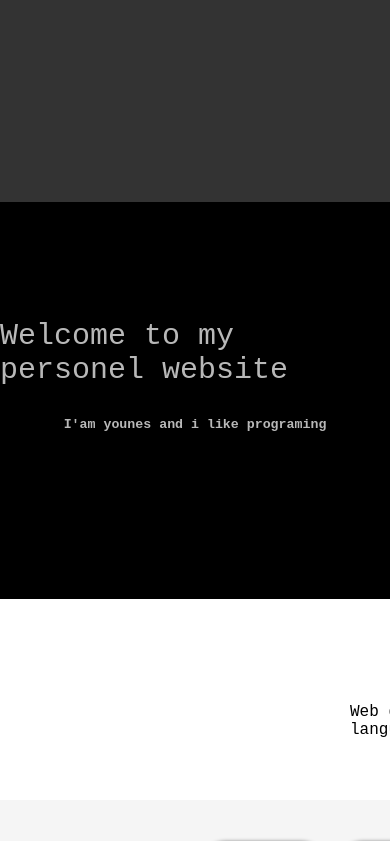
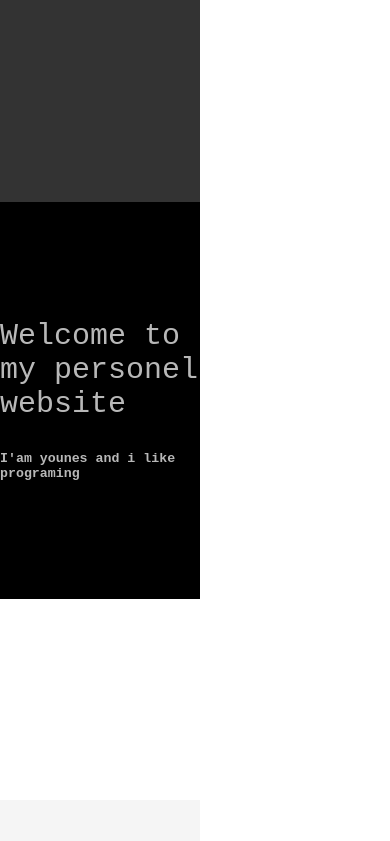
Before and after one commit to YOUNESUSMH/myapp, a React (Create React App) app: page / in a window 390 px wide. Shown: the top 841 px of the page. Built offline with nearby package versions, Linux system fonts and the light colour scheme.

Commit message:
وصف التغيير

```diff
--- a/public/index.html
+++ b/public/index.html
@@ -9,6 +9,9 @@
       name="description"
       content="Web site created using create-react-app"
     />
+    <meta viewport>
+    <meta name="viewport" content="width=device-width, initial-scale=1.0" />
+
     <link rel="apple-touch-icon" href="%PUBLIC_URL%/logo192.png" />
     <link rel="stylesheet" href="https://cdnjs.cloudflare.com/ajax/libs/font-awesome/6.5.1/css/all.min.css">
     <!--
--- a/src/MyApp.css
+++ b/src/MyApp.css
@@ -278,8 +278,9 @@
 
 }
 /* للهواتف */
-@media (max-width: 600px) {
+@media (max-width: 400px) {
     body {
+        width: 200px;
         font-size: 16px; /* تقليل حجم الخط */
     }
 
```
